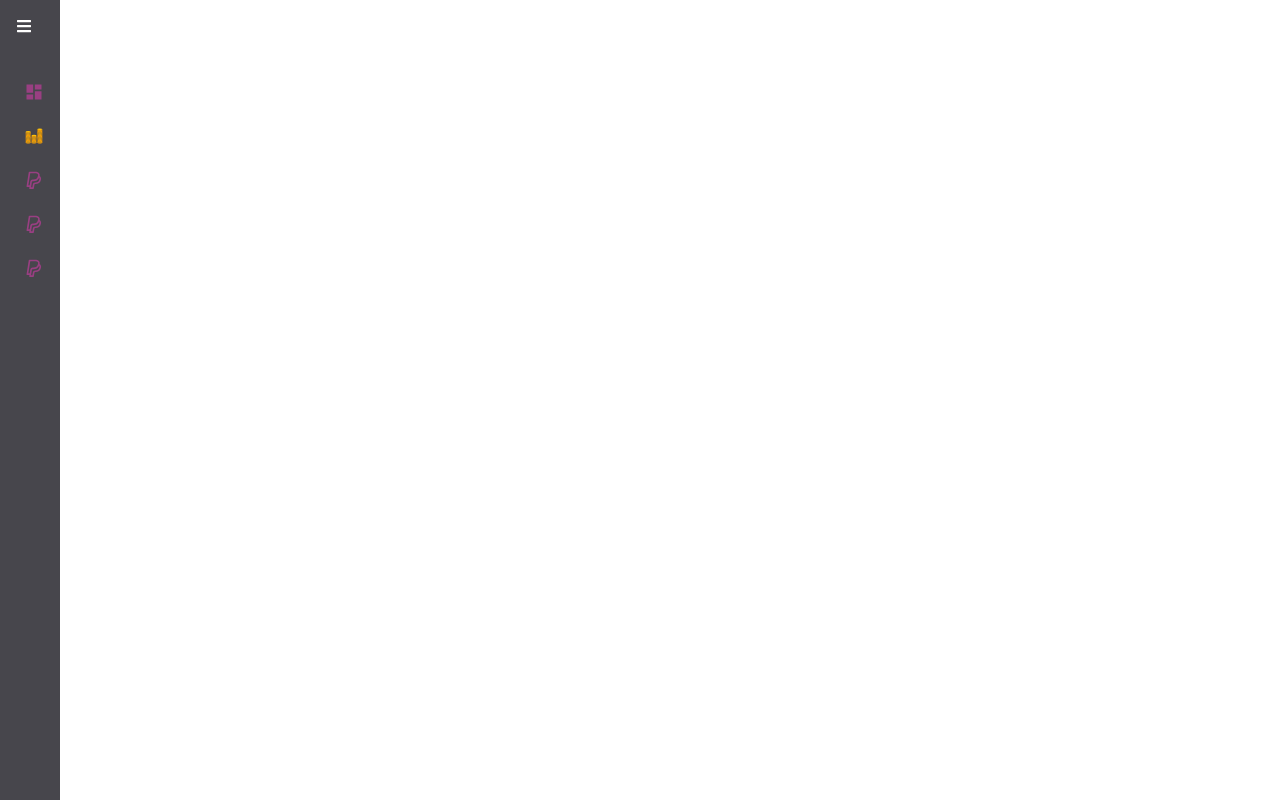
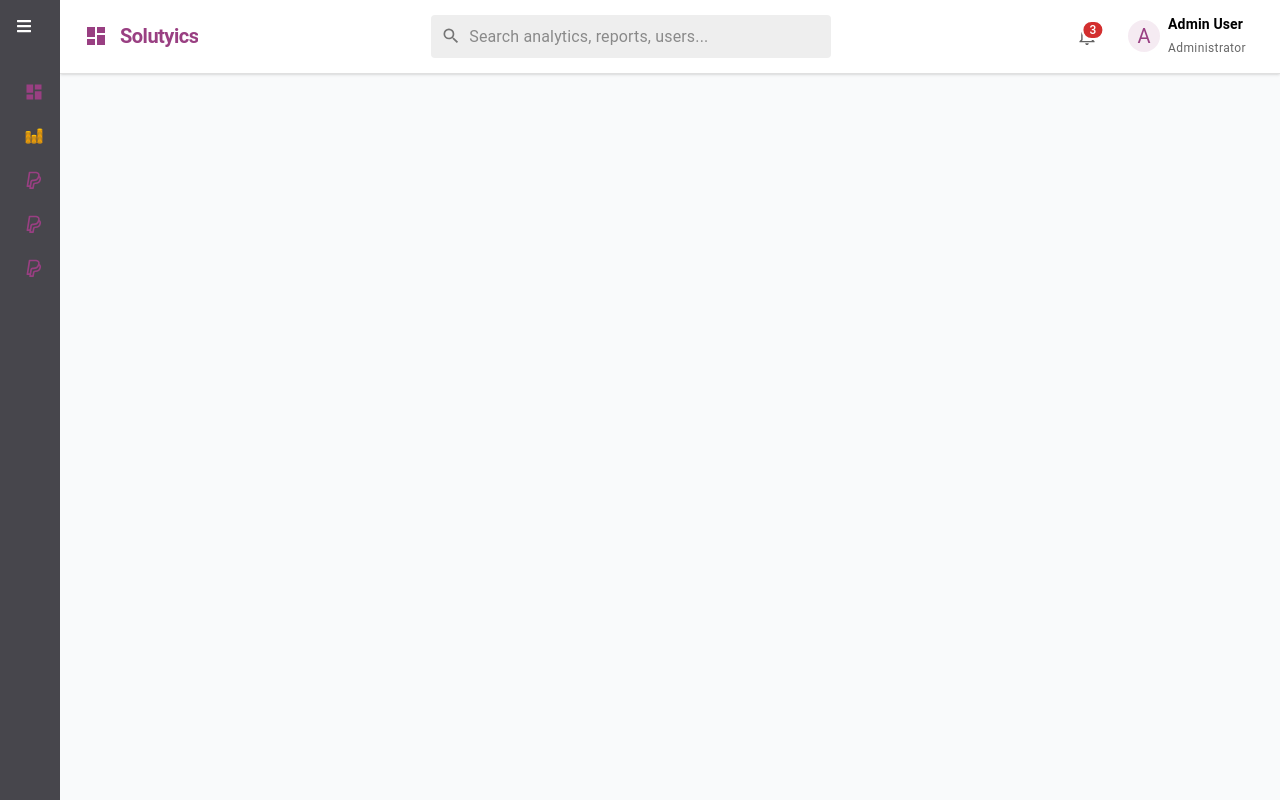
Before and after one commit to Hamza-Hashmi024/Accounts-Software, a React (Vite) app: page / in a window 1280 px wide. Built offline with nearby package versions, Linux system fonts and the light colour scheme.

Commit message:
Add Navbar

```diff
--- /dev/null
+++ b/src/Components/NavBar/NavBar.jsx
@@ -0,0 +1,299 @@
+import React, { useState } from "react";
+import {
+  AppBar,
+  Toolbar,
+  Typography,
+  InputBase,
+  Box,
+  IconButton,
+  Badge,
+  useMediaQuery,
+  Menu,
+  MenuItem,
+  Divider,
+  Avatar,
+  ClickAwayListener,
+} from "@mui/material";
+import { styled, alpha, useTheme } from "@mui/material/styles";
+import {
+  FaUserCircle,
+  FaCog,
+  FaSignOutAlt,
+  FaChartLine,
+  FaBell,
+} from "react-icons/fa";
+import { IoMdNotificationsOutline } from "react-icons/io";
+import { MdOutlineSearch, MdDashboard } from "react-icons/md";
+import { colors } from "../../Globle/colors";
+
+// Styled components
+const Search = styled("div")(({ theme }) => ({
+  position: "relative",
+  borderRadius: theme.shape.borderRadius,
+  backgroundColor: alpha(theme.palette.grey[200], 1),
+  marginLeft: 0,
+  width: "100%",
+  display: "flex",
+  alignItems: "center",
+  padding: "2px 10px",
+  transition: "all 0.3s ease",
+  "&:focus-within": {
+    backgroundColor: alpha(theme.palette.grey[300], 1),
+    boxShadow: `0 0 0 2px ${alpha(colors.SOLUTYICS_PURPLE, 0.2)}`,
+  },
+  [theme.breakpoints.up("md")]: {
+    width: "400px",
+  },
+}));
+
+const SearchIconWrapper = styled("div")(({ theme }) => ({
+  marginRight: theme.spacing(1),
+  display: "flex",
+  alignItems: "center",
+  color: theme.palette.grey[600],
+}));
+
+const StyledInputBase = styled(InputBase)(({ theme }) => ({
+  color: "inherit",
+  width: "100%",
+  "& .MuiInputBase-input": {
+    padding: theme.spacing(1, 0),
+  },
+}));
+
+const NotificationBadge = styled(Badge)(({ theme }) => ({
+  "& .MuiBadge-badge": {
+    right: 5,
+    top: 5,
+    border: `2px solid ${theme.palette.background.paper}`,
+  },
+}));
+
+const NavBar = () => {
+  const theme = useTheme();
+  const isMdUp = useMediaQuery(theme.breakpoints.up("md"));
+  const [profileAnchor, setProfileAnchor] = useState(null);
+  const [notifAnchor, setNotifAnchor] = useState(null);
+
+  const profileOpen = Boolean(profileAnchor);
+  const notifOpen = Boolean(notifAnchor);
+
+  const handleProfileMenu = (event) => {
+    setProfileAnchor(event.currentTarget);
+  };
+
+  const handleNotifMenu = (event) => {
+    setNotifAnchor(event.currentTarget);
+  };
+
+  const handleClose = () => {
+    setProfileAnchor(null);
+    setNotifAnchor(null);
+  };
+
+  // Mock notifications data
+  const notifications = [
+    { id: 1, text: "New report generated", time: "2 hours ago", read: false },
+    { id: 2, text: "System update available", time: "1 day ago", read: true },
+    { id: 3, text: "New user registered", time: "2 days ago", read: true },
+  ];
+
+  return (
+    <AppBar
+      position="static"
+      elevation={0}
+      sx={{
+        bgcolor: "#fff",
+        color: "black",
+        borderBottom: `1px solid ${theme.palette.divider}`,
+      }}
+    >
+      <Toolbar
+        sx={{
+          display: "flex",
+          justifyContent: "space-between",
+          padding: "8px 16px",
+        }}
+      >
+        {/* Left: Logo */}
+        <Box display="flex" alignItems="center">
+          <MdDashboard
+            size={24}
+            color={colors.SOLUTYICS_PURPLE}
+            style={{ marginRight: 12 }}
+          />
+          <Typography
+            variant="h6"
+            noWrap
+            sx={{
+              fontWeight: 700,
+              color: colors.SOLUTYICS_PURPLE,
+              letterSpacing: "-0.5px",
+            }}
+          >
+            Solutyics
+          </Typography>
+        </Box>
+
+        {/* Center: Search Bar */}
+        {isMdUp && (
+          <Search>
+            <SearchIconWrapper>
+              <MdOutlineSearch size={20} />
+            </SearchIconWrapper>
+            <StyledInputBase
+              placeholder="Search analytics, reports, users..."
+              inputProps={{ "aria-label": "search" }}
+            />
+          </Search>
+        )}
+
+        {/* Right: Icons + Profile */}
+        <Box sx={{ display: "flex", alignItems: "center", gap: 1 }}>
+          {/* Notifications dropdown */}
+          <IconButton
+            size="large"
+            onClick={handleNotifMenu}
+            sx={{ color: theme.palette.grey[700] }}
+          >
+            <NotificationBadge badgeContent={3} color="error">
+              <IoMdNotificationsOutline size={22} />
+            </NotificationBadge>
+          </IconButton>
+
+          <Menu
+            anchorEl={notifAnchor}
+            open={notifOpen}
+            onClose={handleClose}
+            PaperProps={{
+              sx: {
+                width: 350,
+                maxHeight: 400,
+                mt: 1.5,
+                borderRadius: "8px",
+                boxShadow: "0 4px 20px rgba(0,0,0,0.1)",
+              },
+            }}
+          >
+            <Box sx={{ p: 2, borderBottom: `1px solid ${theme.palette.divider}` }}>
+              <Typography variant="h6">Notifications</Typography>
+              <Typography variant="body2" color="text.secondary">
+                3 new notifications
+              </Typography>
+            </Box>
+            {notifications.map((notif) => (
+              <MenuItem
+                key={notif.id}
+                sx={{
+                  py: 1.5,
+                  bgcolor: !notif.read ? alpha(colors.SOLUTYICS_PURPLE, 0.05) : "inherit",
+                }}
+              >
+                <Box sx={{ display: "flex", gap: 2, width: "100%" }}>
+                  <Box
+                    sx={{
+                      bgcolor: alpha(colors.SOLUTYICS_PURPLE, 0.1),
+                      p: 1,
+                      borderRadius: "50%",
+                    }}
+                  >
+                    <FaBell color={colors.SOLUTYICS_PURPLE} />
+                  </Box>
+                  <Box>
+                    <Typography variant="body1">{notif.text}</Typography>
+                    <Typography variant="caption" color="text.secondary">
+                      {notif.time}
+                    </Typography>
+                  </Box>
+                </Box>
+              </MenuItem>
+            ))}
+            <Divider />
+            <MenuItem sx={{ justifyContent: "center", color: colors.SOLUTYICS_PURPLE }}>
+              View All Notifications
+            </MenuItem>
+          </Menu>
+
+          {/* Profile dropdown */}
+          <Box
+            display="flex"
+            alignItems="center"
+            gap={1}
+            onClick={handleProfileMenu}
+            sx={{
+              cursor: "pointer",
+              padding: "6px 10px",
+              borderRadius: "8px",
+              "&:hover": {
+                backgroundColor: theme.palette.action.hover,
+              },
+            }}
+          >
+            <Avatar
+              sx={{
+                bgcolor: alpha(colors.SOLUTYICS_PURPLE, 0.1),
+                color: colors.SOLUTYICS_PURPLE,
+                width: 32,
+                height: 32,
+              }}
+            >
+              A
+            </Avatar>
+            {isMdUp && (
+              <Box>
+                <Typography variant="body2" fontWeight={600}>
+                  Admin User
+                </Typography>
+                <Typography variant="caption" color="textSecondary">
+                  Administrator
+                </Typography>
+              </Box>
+            )}
+          </Box>
+
+          <Menu
+            anchorEl={profileAnchor}
+            open={profileOpen}
+            onClose={handleClose}
+            PaperProps={{
+              sx: {
+                width: 250,
+                mt: 1.5,
+                borderRadius: "8px",
+                boxShadow: "0 4px 20px rgba(0,0,0,0.1)",
+              },
+            }}
+          >
+            <Box sx={{ p: 2, borderBottom: `1px solid ${theme.palette.divider}` }}>
+              <Typography variant="subtitle1" fontWeight={600}>
+                Admin User
+              </Typography>
+              <Typography variant="body2" color="text.secondary">
+                admin@solutyics.com
+              </Typography>
+            </Box>
+            <MenuItem onClick={handleClose}>
+              <FaUserCircle style={{ marginRight: 12, color: theme.palette.grey[600] }} />
+              My Profile
+            </MenuItem>
+            <MenuItem onClick={handleClose}>
+              <FaChartLine style={{ marginRight: 12, color: theme.palette.grey[600] }} />
+              Analytics
+            </MenuItem>
+            <MenuItem onClick={handleClose}>
+              <FaCog style={{ marginRight: 12, color: theme.palette.grey[600] }} />
+              Settings
+            </MenuItem>
+            <Divider />
+            <MenuItem onClick={handleClose} sx={{ color: theme.palette.error.main }}>
+              <FaSignOutAlt style={{ marginRight: 12 }} />
+              Logout
+            </MenuItem>
+          </Menu>
+        </Box>
+      </Toolbar>
+    </AppBar>
+  );
+};
+
+export default NavBar;
--- a/src/Layout/MainLayout.jsx
+++ b/src/Layout/MainLayout.jsx
@@ -1,14 +1,34 @@
 import Sidebar from "../Components/Sidebar/Sidebar";
 import { Outlet } from "react-router-dom";
+import NavBar from "../Components/NavBar/NavBar";
 
 const MainLayout = () => {
   return (
-    <div className="flex h-screen overflow-hidden">
+    // <div className="flex h-screen overflow-hidden">
+    //   <Sidebar />
+    //   <div className="flex-1 h-full overflow-auto p-6">
+    //     <Outlet />
+    //   </div>
+    // </div>
+    <>
+      <div className="flex h-screen overflow-hidden">
+      {/* Sidebar */}
       <Sidebar />
-      <div className="flex-1 h-full overflow-auto p-6">
-        <Outlet />
+
+      {/* Main Content Area */}
+      <div className="flex-1 flex flex-col h-full overflow-hidden">
+        {/* Navbar */}
+        <div className="sticky top-0 z-10 bg-white shadow">
+          <NavBar />
+        </div>
+
+        {/* Page Content */}
+        <div className="flex-1 overflow-auto p-6 bg-gray-50">
+          <Outlet />
+        </div>
       </div>
     </div>
+    </>
   );
 };
 
```
